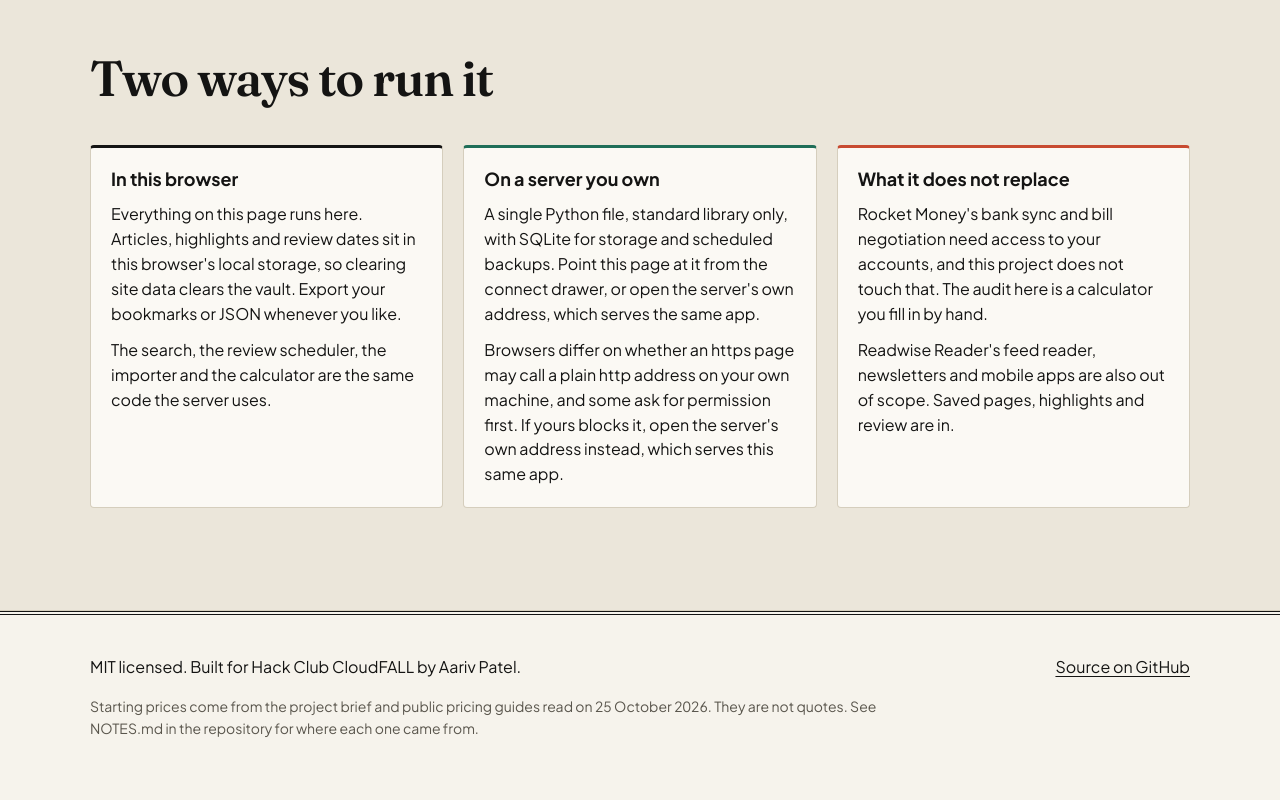
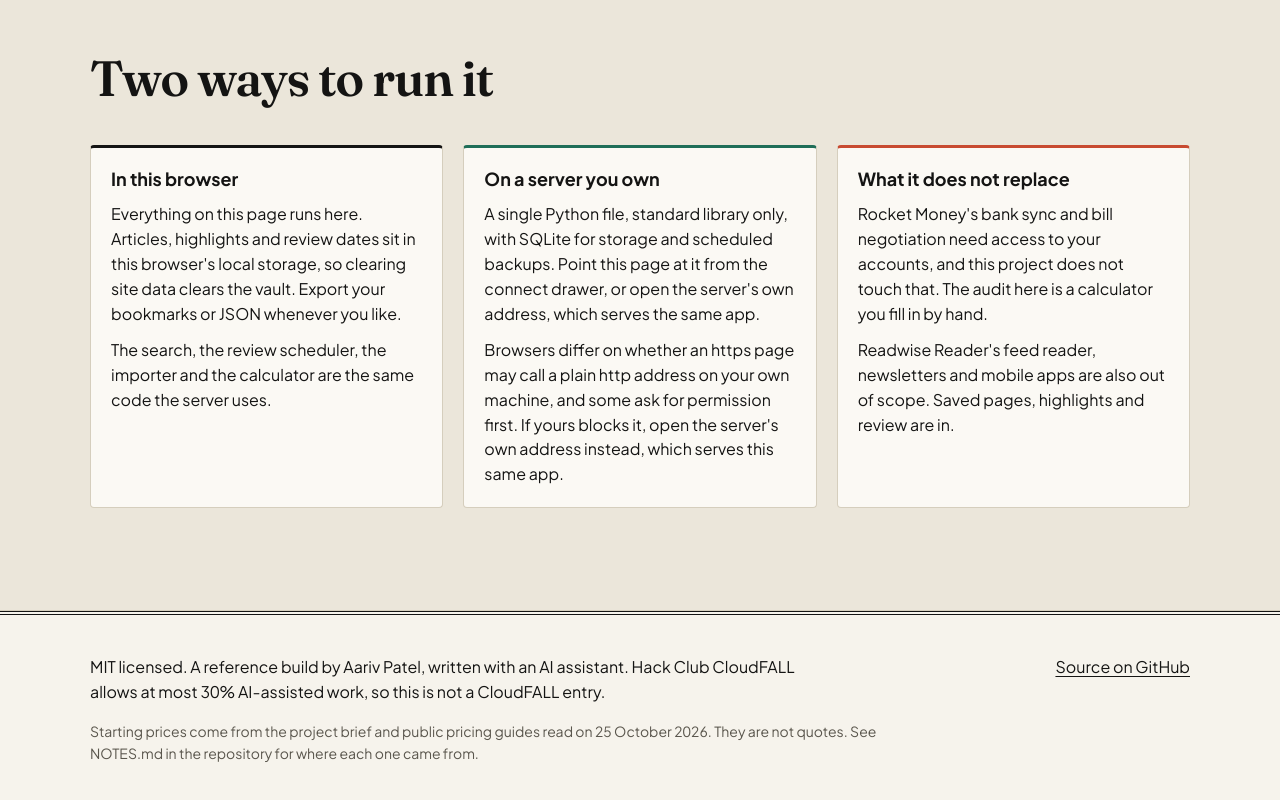
Before and after one commit to draarivpatel-ui/subzero-vault, a website with bundled scripts: page index.html in a window 1280 px wide. Shown: the part 5788-6588 px from the top of the page. Built offline with nearby package versions, Linux system fonts and the light colour scheme.

Commit message:
Footer: say it was written with an AI assistant and is not a CloudFALL entry

```diff
--- a/index.html
+++ b/index.html
@@ -397,7 +397,7 @@ docker compose up -d</code></pre>
 
 <footer class="colophon">
   <div class="wrap colophon-grid">
-    <p>MIT licensed. Built for Hack Club CloudFALL by Aariv Patel.</p>
+    <p>MIT licensed. A reference build by Aariv Patel, written with an AI assistant. Hack Club CloudFALL allows at most 30% AI-assisted work, so this is not a CloudFALL entry.</p>
     <p><a href="https://github.com/draarivpatel-ui/subzero-vault">Source on GitHub</a></p>
     <p class="fine">Starting prices come from the project brief and public pricing guides read on 25 October 2026. They are not quotes. See NOTES.md in the repository for where each one came from.</p>
   </div>
```
